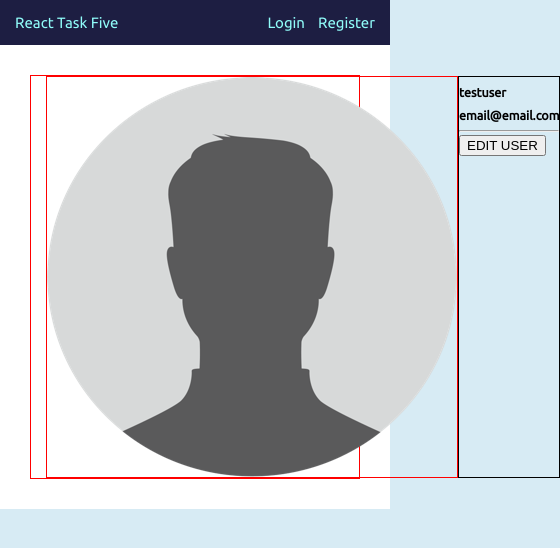
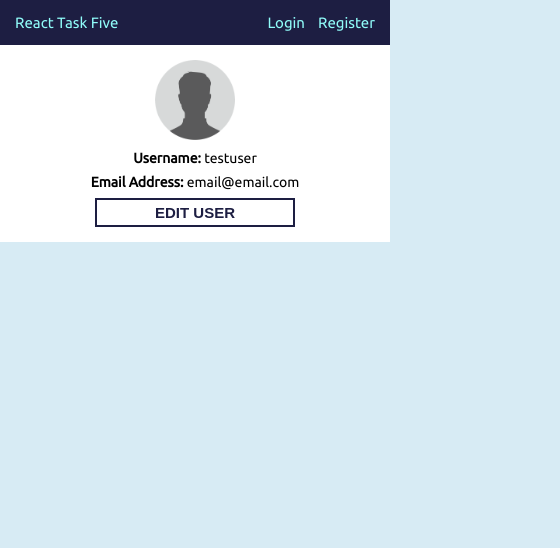
Before and after one commit to vuckovicsava/react-task-five, a React (Create React App) app: page /profile in a window 390 px wide. Shown: the top 548 px of the page, 560 px wide, since content can reach past the window. Built offline with nearby package versions, Linux system fonts and the light colour scheme.

Commit message:
styled user profile page and made responsive

```diff
--- a/src/components/ProfilePage.js
+++ b/src/components/ProfilePage.js
@@ -14,13 +14,17 @@ class ProfilePage extends Component {
     return (
       <div className="profile full-width">
         <div className="profile__user-container container">
-          <img className="profile__picture" src={userImg} alt="user"/>
+          <div className="profile__picture">
+            <img src={userImg} alt="user"/>
+          </div>
           <div className="profile__user-info">
-            <h1>{username}</h1>
-            <h1>{email}</h1>
-            <hr/>
-            <button onClick={() => this.setState({ showModal: true })}>
-              EDIT USER
+            <span><strong>Username:</strong> {username}</span>
+            <span><strong>Email Address:</strong> {email}</span>
+            <button
+              className="button button--primary"
+              onClick={() => this.setState({ showModal: true })}
+            >
+              Edit User
             </button>
           </div>
         </div>
--- a/src/styles/components/_profilepage.scss
+++ b/src/styles/components/_profilepage.scss
@@ -6,20 +6,76 @@
   right: 50%;
   margin-left: -50vw;
   margin-right: -50vw;
-  padding: 3rem;
+  padding: 2rem 0;
 
   &__user-container {
     display: flex;
-    border: 1px solid red;
   }
 
   &__picture {
-    border: 1px solid red;
     flex: 1;
+    display: flex;
+
+    img {
+      width: 10rem;
+      height: 10rem;
+      margin: auto;
+    }
   }
 
   &__user-info {
-    flex: 2;
-    border: 1px solid black;
+    flex: 4;
+    display: flex;
+    flex-direction: column;
+    justify-content: space-between;
+
+    span {
+      font-size: 1.9rem;
+      display: block;
+      letter-spacing: .4px;
+    }
+
+    .button {
+      margin: 0;
+      width: 20rem;
+      text-transform: uppercase;
+    }
+  }
+
+  @include tablet-small {
+    &__user-info {
+      flex: 3;
+
+      span {
+        font-size: 1.7rem;
+      }
+    }
+  }
+
+  @include phone {
+    padding: 1.5rem 0;
+
+    &__user-container {
+      flex-direction: column;
+    }
+
+    &__picture {
+      margin-bottom: 1rem;
+
+      img {
+        width: 8rem;
+        height: 8rem;
+      }
+    }
+
+    &__user-info {
+      align-items: center;
+
+      span {
+        font-size: 1.4rem;
+        letter-spacing: 0;
+        margin-bottom: .8rem;
+      }
+    }
   }
 }
```
